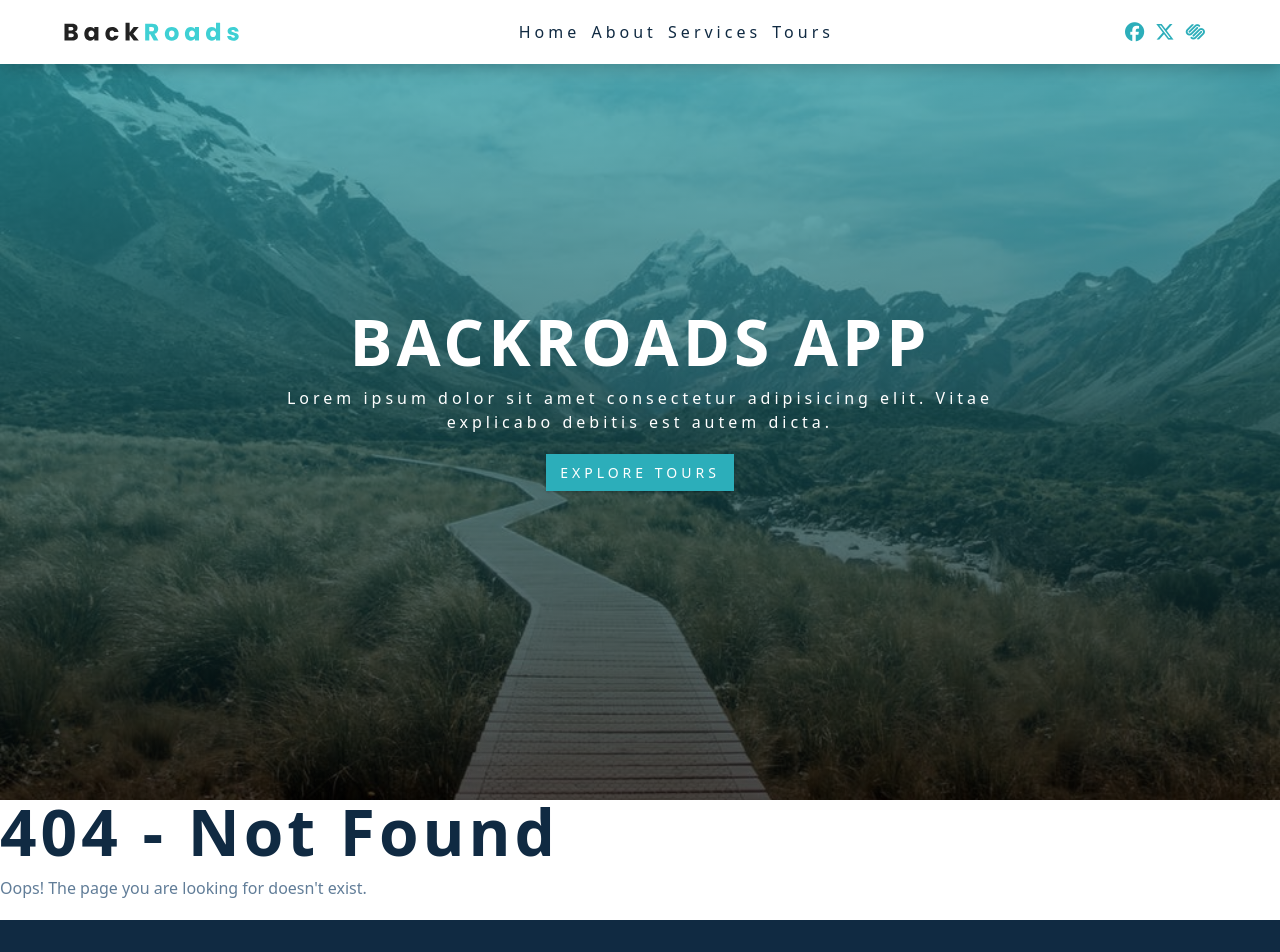
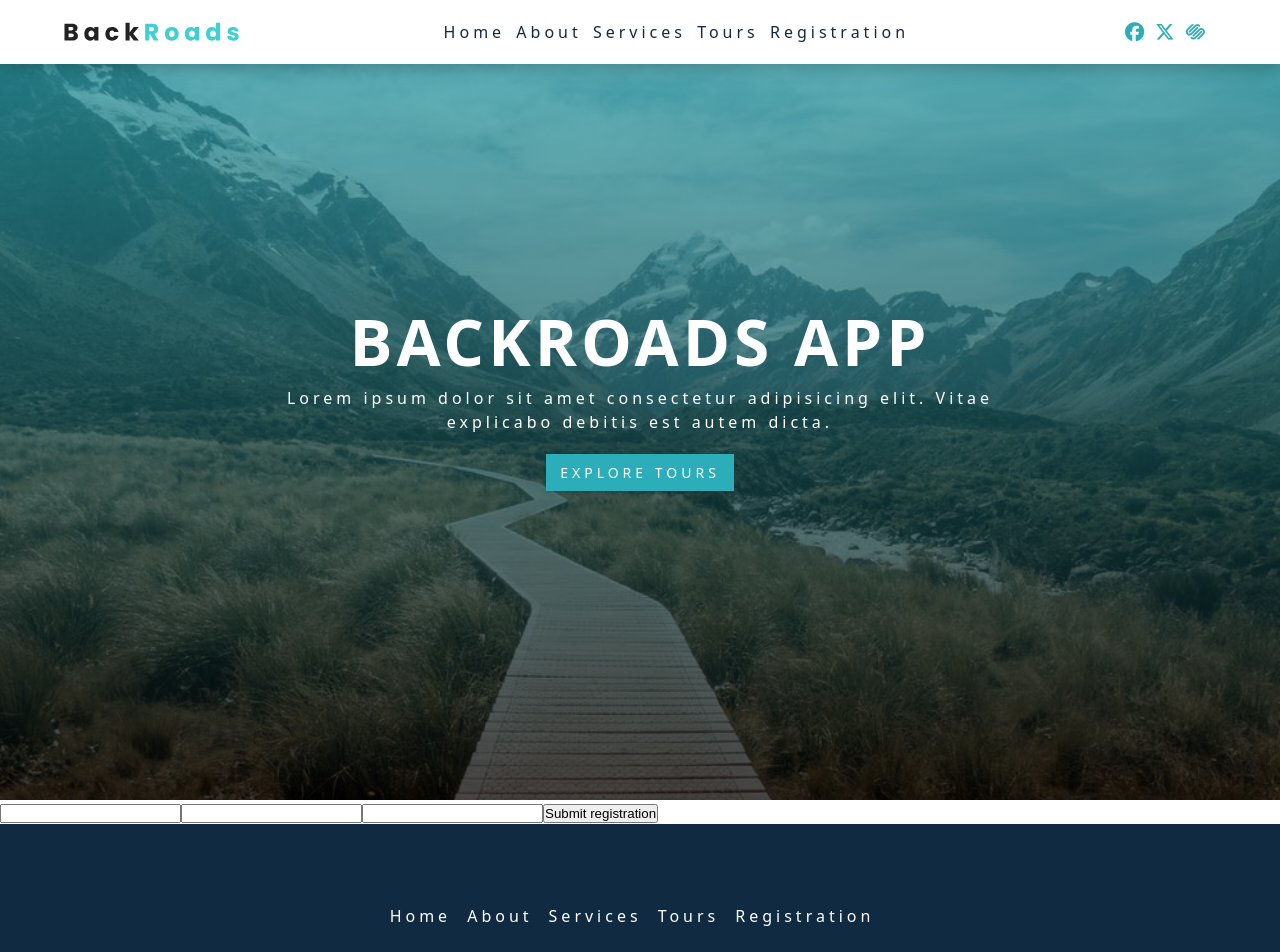
Before and after one commit to Minimal-Alexi/Pair-Programming, a React (Create React App) app in the folder Week_4/Wednesday/week4-fe-pp/: page /registration in a window 1280 px wide. Shown: the top 952 px of the page. Built offline with nearby package versions, Linux system fonts and the light colour scheme.

Commit message:
Iteration 5, registration

```diff
--- a/Week_4/Wednesday/week4-fe-pp/src/App.js
+++ b/Week_4/Wednesday/week4-fe-pp/src/App.js
@@ -6,6 +6,7 @@ import Services from "./components/Services";
 import Tours from "./components/Tours";
 import Home from "./components/Home";
 import NotFound from "./components/NotFound";
+import Registration from "./components/Registration";
 import "./App.css";
 import { BrowserRouter, Route, Routes } from "react-router-dom";
 
@@ -19,6 +20,7 @@ function App() {
         <Route path="/services" element={<Services />} />
         <Route path="/tours" element={<Tours />} />
         <Route path="/about" element={<About />} />
+        <Route path="/registration" element={<Registration />} />
         <Route path="*" element={<NotFound />} />
       </Routes>
       <Footer />
--- /dev/null
+++ b/Week_4/Wednesday/week4-fe-pp/src/components/Registration.js
@@ -0,0 +1,40 @@
+import { useState } from "react";
+
+const Registration = () => {
+  const [nameData, setName] = useState("");
+  const [passwordData, setPassword] = useState("");
+  const [emailData, setEmail] = useState("");
+
+  const submit = (e) => {
+    e.preventDefault();
+    console.log({ name: nameData, password: passwordData, email: emailData });
+    setName("");
+    setPassword("");
+    setEmail("");
+  };
+
+  return (
+    <div>
+      <form onSubmit={submit}>
+        <input
+          value={nameData}
+          type="text"
+          onChange={(e) => setName(e.target.value)}
+        ></input>
+        <input
+          value={passwordData}
+          type="text"
+          onChange={(e) => setPassword(e.target.value)}
+        ></input>
+        <input
+          value={emailData}
+          type="text"
+          onChange={(e) => setEmail(e.target.value)}
+        ></input>
+        <button type="submit">Submit registration</button>
+      </form>
+    </div>
+  );
+};
+
+export default Registration;
--- a/Week_4/Wednesday/week4-fe-pp/src/data.js
+++ b/Week_4/Wednesday/week4-fe-pp/src/data.js
@@ -8,6 +8,7 @@ export const pageLinks = [
   { id: 2, href: "/about", text: "about" },
   { id: 3, href: "/services", text: "services" },
   { id: 4, href: "/tours", text: "tours" },
+  { id: 5, href: "/registration", text: "registration" },
 ];
 export const socialLinks = [
   { id: 1, href: "https://www.facebook.com", icon: "fab fa-facebook" },
```
